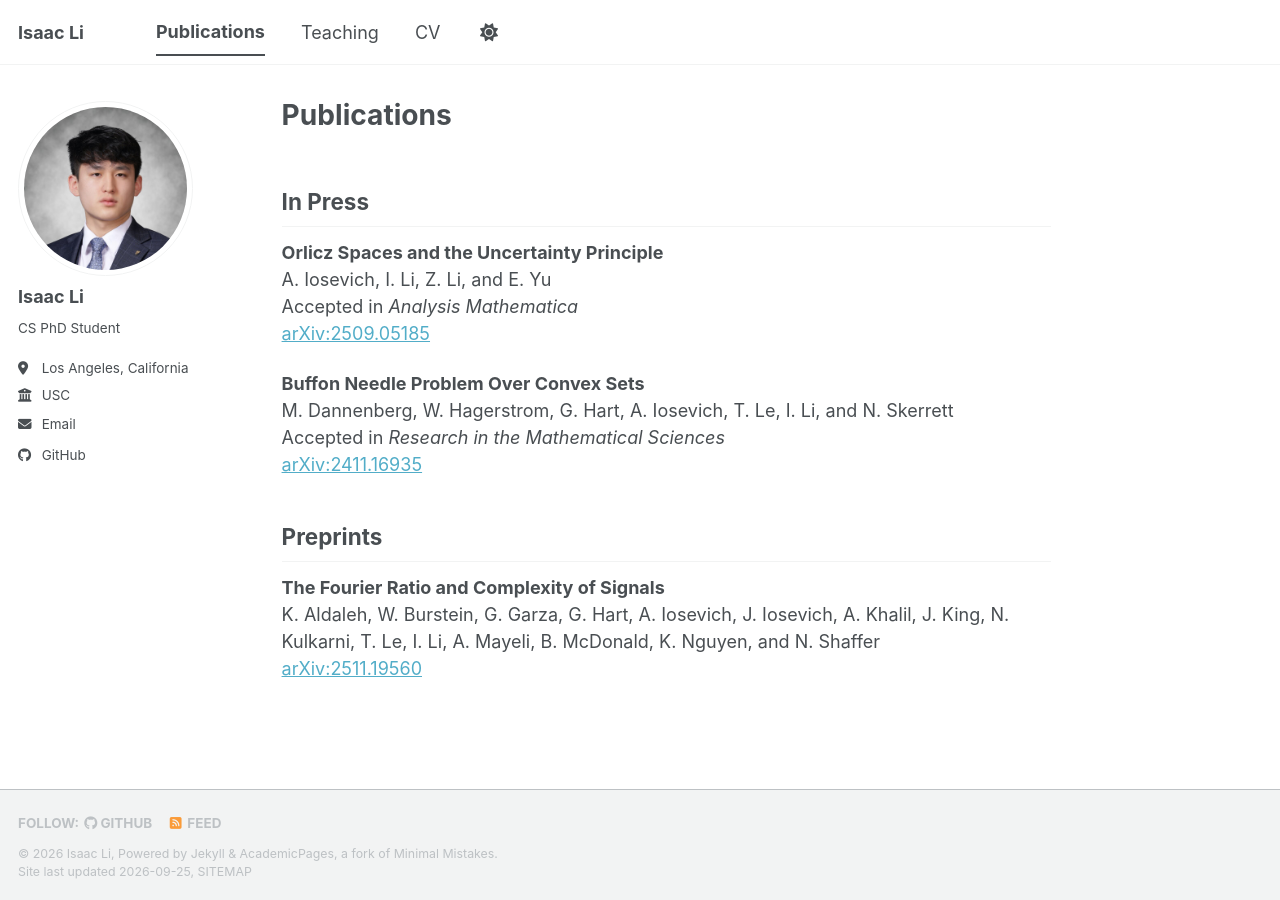
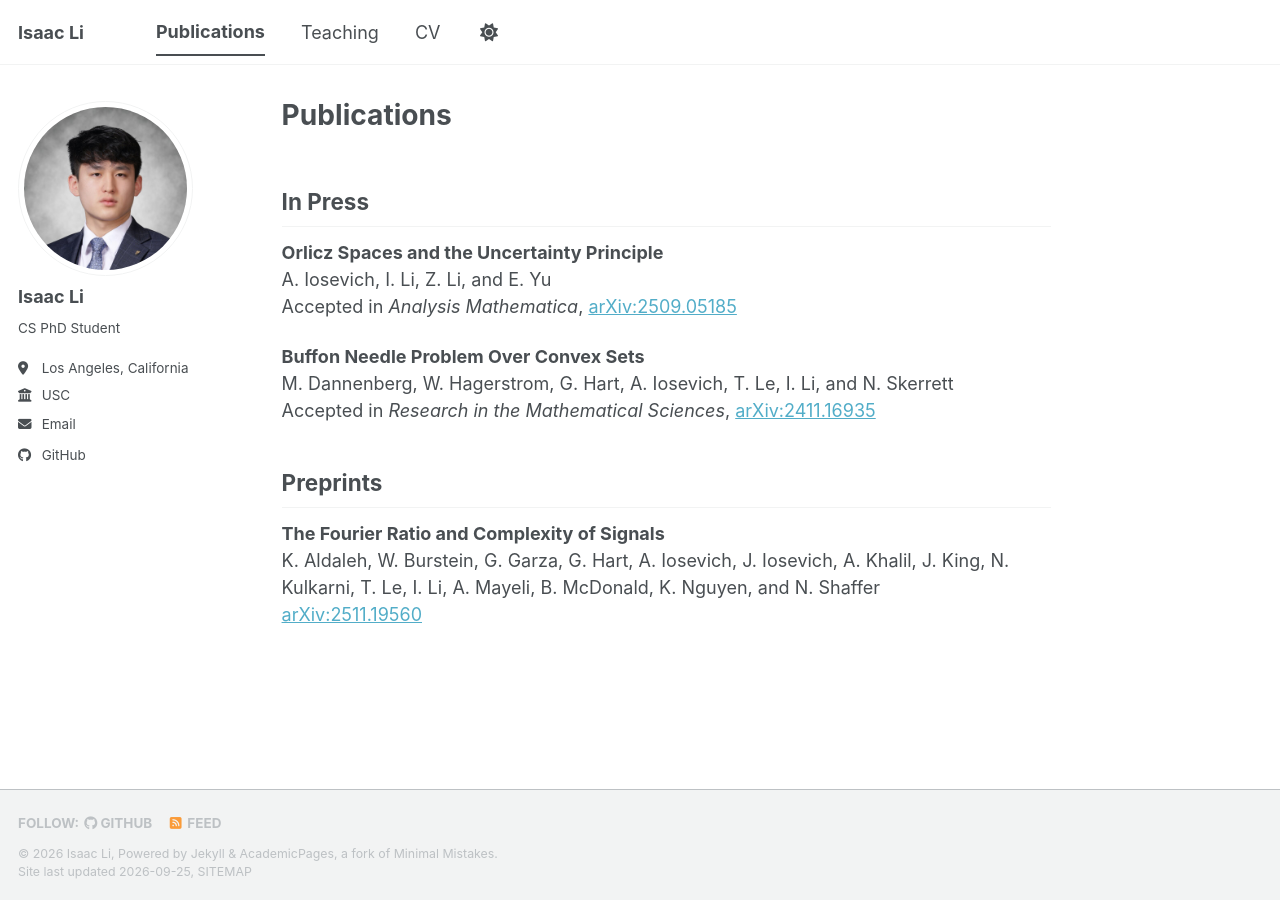
Before and after one commit to isaacli13/isaacli13.github.io, a Jekyll site: the page built from _pages/publications.md, in a window 1280 px wide. Built offline with Jekyll 4.4.1, drawn with Linux system fonts in a browser that asks for light colours; a style sheet for code colours, icons or effects is not loaded.

```diff
--- a/_pages/publications.md
+++ b/_pages/publications.md
@@ -8,13 +8,11 @@ In Press
 ---
 **Orlicz Spaces and the Uncertainty Principle**
 A. Iosevich, I. Li, Z. Li, and E. Yu
-Accepted in *Analysis Mathematica*
-[arXiv:2509.05185](https://arxiv.org/abs/2509.05185)
+Accepted in *Analysis Mathematica*, [arXiv:2509.05185](https://arxiv.org/abs/2509.05185)
 
 **Buffon Needle Problem Over Convex Sets**
 M. Dannenberg, W. Hagerstrom, G. Hart, A. Iosevich, T. Le, I. Li, and N. Skerrett
-Accepted in *Research in the Mathematical Sciences*
-[arXiv:2411.16935](https://arxiv.org/abs/2411.16935)
+Accepted in *Research in the Mathematical Sciences*, [arXiv:2411.16935](https://arxiv.org/abs/2411.16935)
 
 Preprints
 ---
```
